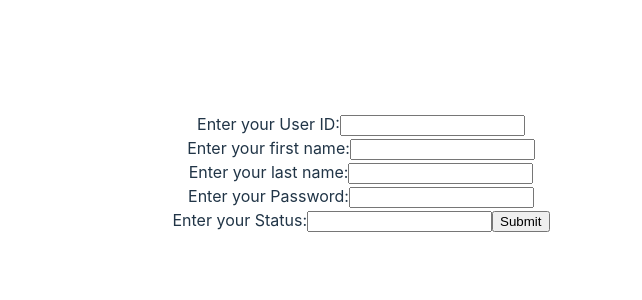
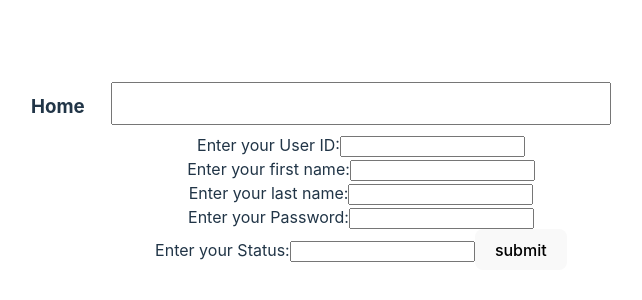
Before and after one commit to Abhishek-baj1289/Backend-MERN, a React (Vite) app in the folder frontend/: page /add in a window 1280 px wide. Shown: the part 228-528 px from the top of the page, without its empty margins (279-921 px from the left). Built offline with nearby package versions, Linux system fonts and the light colour scheme.

Commit message:
did refactoring of the code

```diff
--- a/frontend/src/AddUsers.jsx
+++ b/frontend/src/AddUsers.jsx
@@ -1,9 +1,10 @@
 import React, { useState, useEffect } from 'react'
+import Navbar from './Navbar';
 
 
 const AddUsers = () => {
   const [data, setData] = useState({})
-  const handleSubmit = async(e) => {
+  const handleSubmit = async (e) => {
     e.preventDefault();
     const { uid, firstname, lastname, pwd, stat } = e.target;
     const newData = {
@@ -13,18 +14,18 @@ const AddUsers = () => {
       'status': stat.value,
       'password': pwd.value
     };
-    await setData(prev=>({...prev, ...newData}));
+    setData(newData);
   }
 
 
-   useEffect(() => {
-        console.log('useeffect called',data);
-        if(Object.keys(data).length===0){
-          console.log('jugaad lafa')
-        }else{
-          userSubmit(data)
-        }
-    }, [data]);
+  useEffect(() => {
+    console.log('useeffect called', data);
+    if (Object.keys(data).length === 0) {
+      console.log('jugaad lafa')
+    } else {
+      userSubmit(data)
+    }
+  }, [data]);
 
 
 
@@ -46,7 +47,10 @@ const AddUsers = () => {
 
 
   return (
+
     <form onSubmit={handleSubmit}>
+      <Navbar/>
+
       <label>Enter your User ID:
         <input type="text" id='uid' name='uid' required />
       </label><br />
@@ -62,7 +66,7 @@ const AddUsers = () => {
       <label>Enter your Status:
         <input type="text" id='stat' name='stat' />
       </label>
-      <input type="submit" />
+      <button type='submit'>submit</button>
     </form>
   )
 
--- a/frontend/src/App.jsx
+++ b/frontend/src/App.jsx
@@ -1,42 +1,18 @@
 import { useState, useEffect } from 'react'
 import { useNavigate, Route, Routes, Link } from 'react-router-dom';
+import Navbar from './Navbar';
+
 import './App.css'
+import ShowUsers from './ShowUsers';
 // import './Navbar'
-import Navbar from './Navbar';
 import AddUsers from './AddUsers';
-function ShowUsers() {
-  const [data, setData] = useState([]);
-  const [search, setSearch] = useState('');
-  const navigate  = useNavigate();
-  useEffect(()=>{
-    const fetchData = async()=>{
-      const response = await fetch('http://localhost:3500/users');
-      const responseData = await response.json()
-      setData(responseData)
-    };
-    fetchData()
-  },[])
-  const addUser = ()=>{
-    navigate('/add')
-  }
-  return (
-    <div className="App">
-      <Navbar search = {search} setSearch = {setSearch}/>
-      <h3>All users:</h3>
-      <ul>
-        {data.filter(item=>item.firstname.includes(search)).map(item=>(
-          <li key={item._id}>Name: {item.firstname} {item.lastname} <br/>Status: {item.status}</li>
-        ))}
-      </ul>
-      <button id="addNew" onClick={addUser}>Add New</button>
-    </div>
-  )
-}
+
 function App() {
   return (
+
     <Routes>
-      <Route path='/' element={<ShowUsers/>}/>
-      <Route path='/add' element={<AddUsers/>}/>
+      <Route path='/' element={<ShowUsers />} />
+      <Route path='/add' element={<AddUsers />} />
     </Routes>
     // <ShowUsers/>
   )
--- a/frontend/src/Navbar.jsx
+++ b/frontend/src/Navbar.jsx
@@ -1,6 +1,7 @@
 import React from 'react'
-
+import { useNavigate } from 'react-router-dom';
 const Navbar = ({search, setSearch}) => {
+  const navigate = useNavigate();
   const searchHandler = (e)=>{
     const search = e.target.value;
     setSearch(search.toLowerCase())
@@ -9,7 +10,7 @@ const Navbar = ({search, setSearch}) => {
   }
   return (
     <div className="navBar">
-      <h3 className="homelink">Home</h3>
+      <h3 className="homelink" onClick={()=>navigate('/')}>Home</h3>
       <input type="text" id="search" onChange={searchHandler}/>
     </div>
   )
--- /dev/null
+++ b/frontend/src/ShowUsers.jsx
@@ -0,0 +1,34 @@
+import { useState, useEffect } from "react";
+import { useNavigate } from "react-router-dom";
+import Navbar from './Navbar';
+
+function ShowUsers() {
+    const [data, setData] = useState([]);
+    const [search, setSearch] = useState('');
+    const navigate = useNavigate();
+    useEffect(() => {
+      const fetchData = async () => {
+        const response = await fetch('http://localhost:3500/users');
+        const responseData = await response.json()
+        setData(responseData)
+      };
+      fetchData()
+    }, [])
+    const addUser = () => {
+      navigate('/add')
+    }
+    return (
+      <div className="App">
+        <Navbar search={search} setSearch={setSearch} />
+        <h3 onClick={()=>navigate('/')}>All users:</h3>
+        <ul>
+          {data.filter(item => item.firstname.includes(search)).map(item => (
+            <li key={item._id}>Name: {item.firstname} {item.lastname} <br />Status: {item.status}</li>
+          ))}
+        </ul>
+        <button id="addNew" onClick={addUser}>Add New</button>
+      </div>
+    )
+  }
+
+export default ShowUsers;
--- a/frontend/src/index.css
+++ b/frontend/src/index.css
@@ -39,6 +39,10 @@ h1 {
   position: absolute;
   align-items: left;
   margin-left: -5rem;
+
+}
+.homelink:hover{
+  cursor: pointer;
 }
 #search{
   width: 500px;
```
